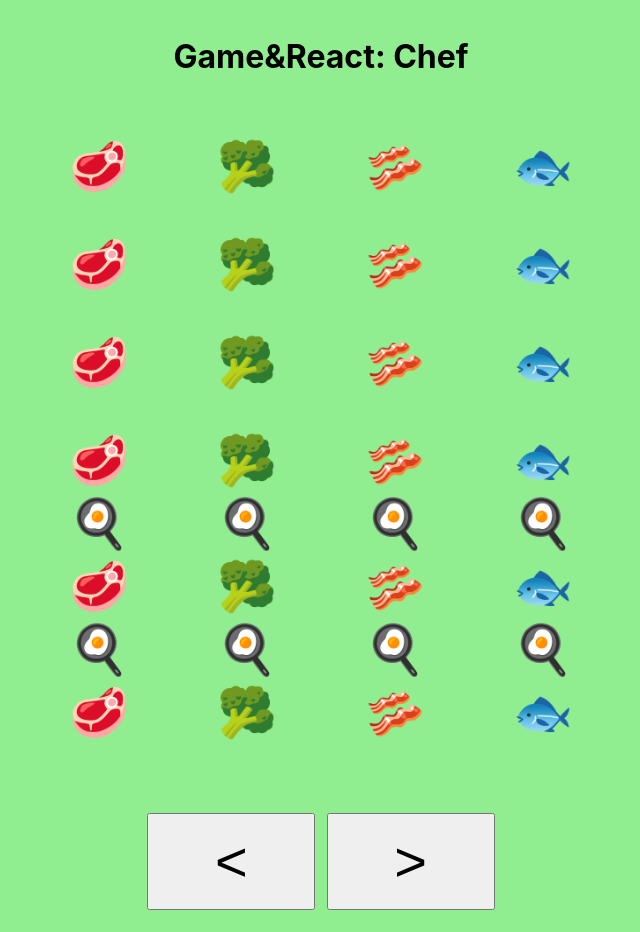
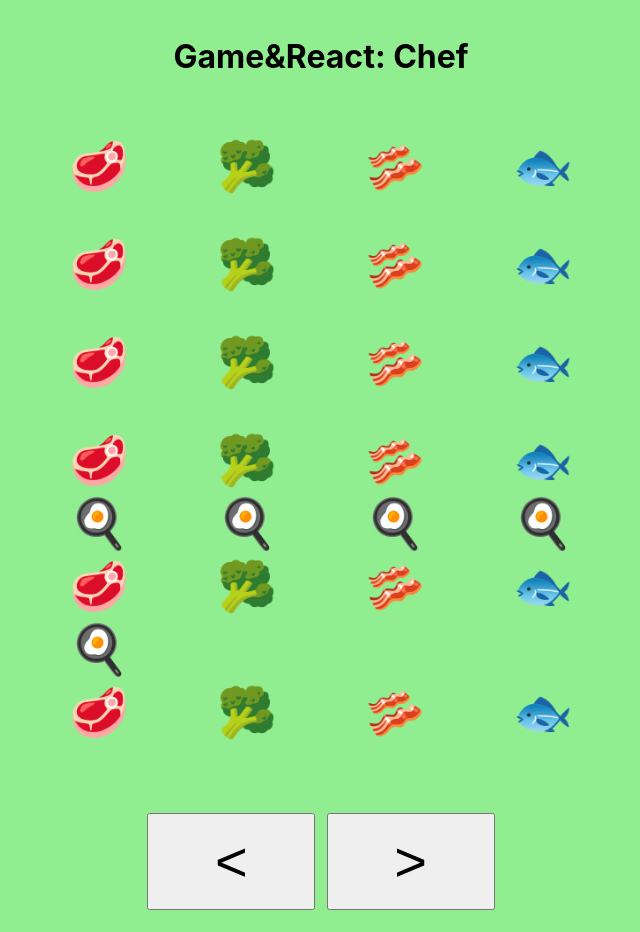
Before and after one commit to apfelsinecode/game-and-react, a React (Create React App) app in the folder game-and-react/: page / in a window 1280 px wide. Shown: the whole page, without its empty margins (319-959 px from the left). Built offline with nearby package versions, Linux system fonts and the light colour scheme.

Commit message:
state pan position

```diff
--- a/game-and-react/src/Chef.tsx
+++ b/game-and-react/src/Chef.tsx
@@ -2,6 +2,8 @@
 /*interface ChefProps {
 
 }*/
+
+import { useState } from "react";
 
 /*
  * use emojis:
@@ -14,6 +16,16 @@ function Chef(/*props: ChefProps*/) {
 
     const food = ['🥩', '🥦', '🥓', '🐟']; // food for the pans (wdefines idth)
     const height = 4; // how high the food can be thrown (height above pan)
+
+    const [panPosition, setPanPosition] = useState(0);
+
+    const handleLeftClick = () => {
+        setPanPosition(Math.max(0, panPosition - 1));
+    }
+
+    const handleRightClick = () => {
+        setPanPosition(Math.min(food.length - 1, panPosition + 1));
+    }
 
     return (
         <div className="Chef">
@@ -40,7 +52,7 @@ function Chef(/*props: ChefProps*/) {
                     </tr>
                     <tr>
                         {food.map((elem, index) => (
-                            <td>🍳</td>
+                            <td>{panPosition === index ? "🍳" : ""}</td>
                         ))}
                     </tr>
                     <tr>
@@ -53,8 +65,8 @@ function Chef(/*props: ChefProps*/) {
             </table>
 
             <div className="ControlButtons">
-                <button>{"<"}</button>
-                <button>{">"}</button>
+                <button onClick={handleLeftClick}>{"<"}</button>
+                <button onClick={handleRightClick}>{">"}</button>
             </div>
         </div>
     )
```
